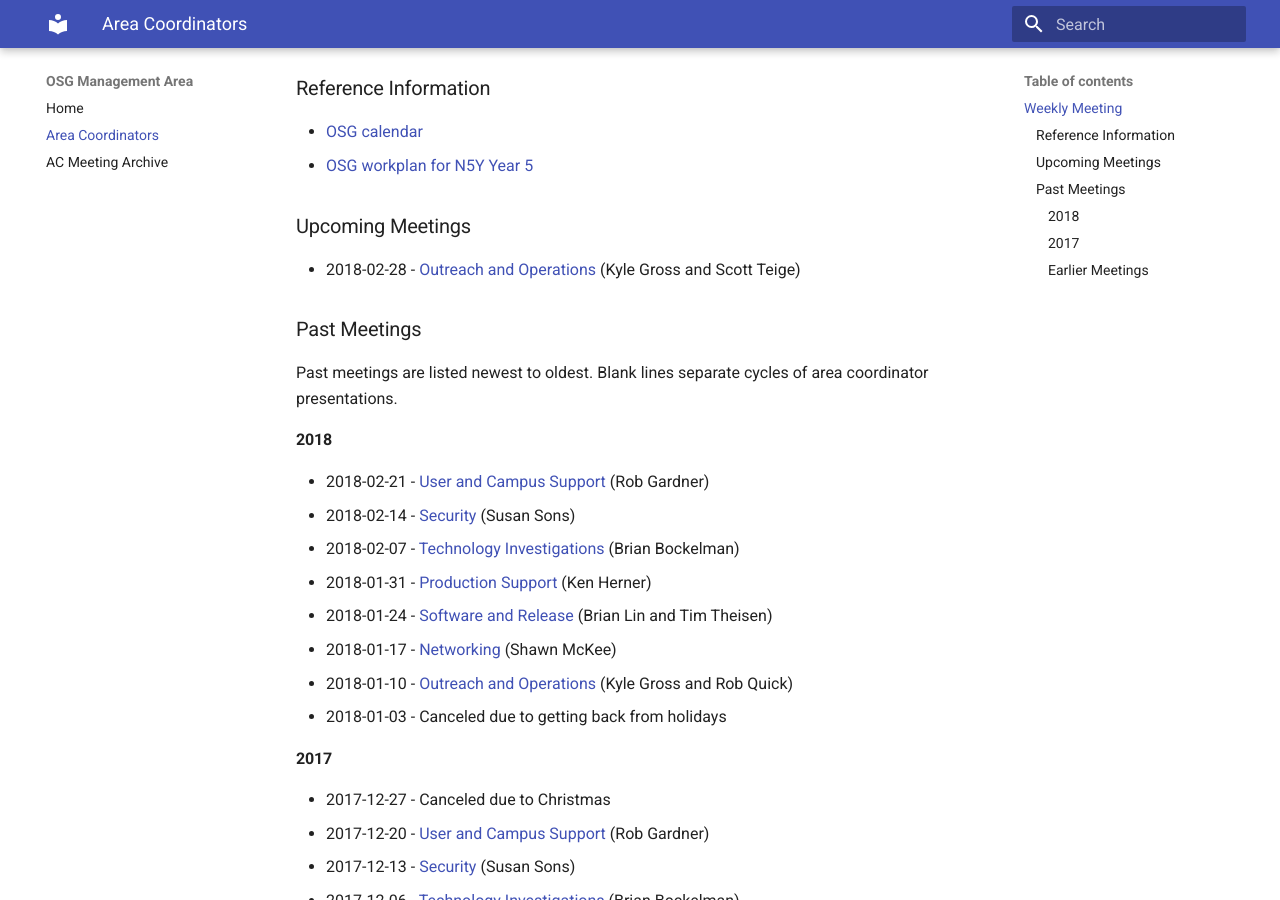
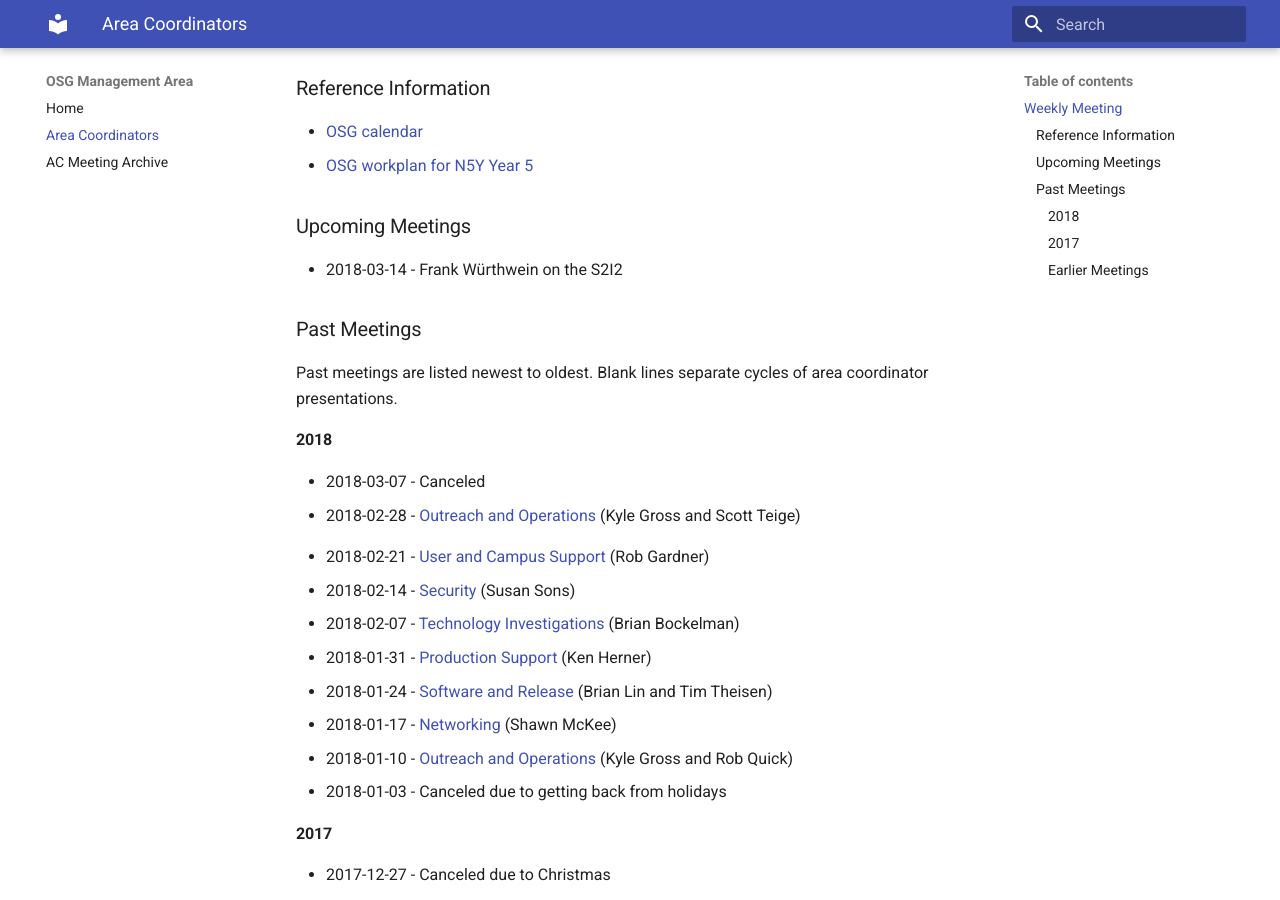
Before and after one commit to ppaschos/management-1, an MkDocs documentation site: the page built from docs/area-coordinators.md, in a window 1280 px wide and 900 px high, scrolled down 969 px. Built offline with MkDocs 1.6.1 and Material for MkDocs 9.7.7, drawn with Linux system fonts in a browser that asks for light colours; old or Windows-style settings are respelled for this version of MkDocs.

Commit message:
Moved 2018-02-28 to past meetings, added 2018-03-07 and -14

```diff
--- a/docs/area-coordinators.md
+++ b/docs/area-coordinators.md
@@ -44,14 +44,18 @@ The current Area Coordinators are:
 
 ### Upcoming Meetings
 
-- 2018-02-28 - [Outreach and Operations](https://github.com/opensciencegrid/operations/blob/master/docs/ac-27-2-2018.md) (Kyle Gross and Scott Teige)
-
+- 2018-03-14 - Frank Würthwein on the S2I2
 
 ### Past Meetings
 
 Past meetings are listed newest to oldest.  Blank lines separate cycles of area coordinator presentations.
 
 #### 2018
+
+- 2018-03-07 - Canceled
+- 2018-02-28 - [Outreach and Operations](https://github.com/opensciencegrid/operations/blob/master/docs/ac-27-2-2018.md) (Kyle Gross and Scott Teige)
+
+<!-- -->
 
 - 2018-02-21 - [User and Campus Support](https://docs.google.com/presentation/d/1xMoqFaoRMPzWsQ4X9PaGEEU_OeuYDhlMxv9NoVcgm8s/edit) (Rob Gardner)
 - 2018-02-14 - [Security](https://slides.com/hedgemage/osg-ac-14feb2018) (Susan Sons)
```
